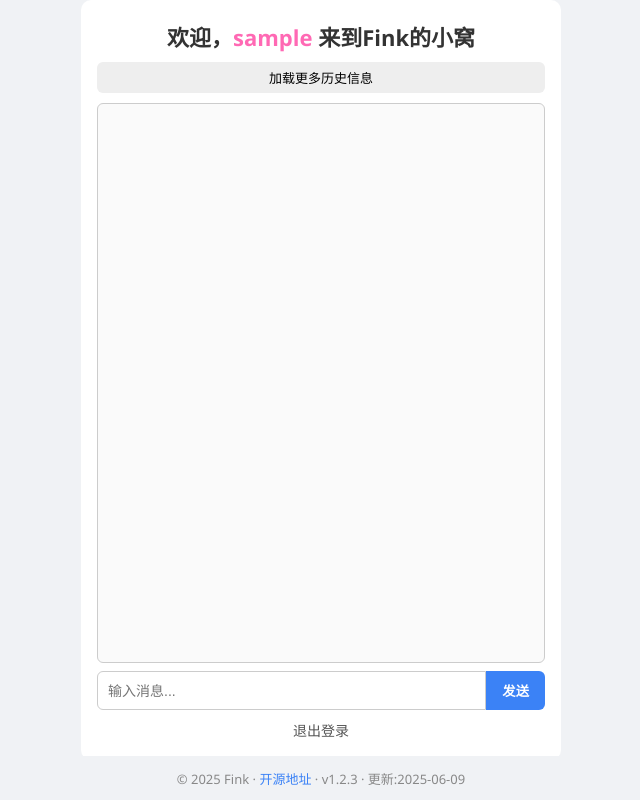
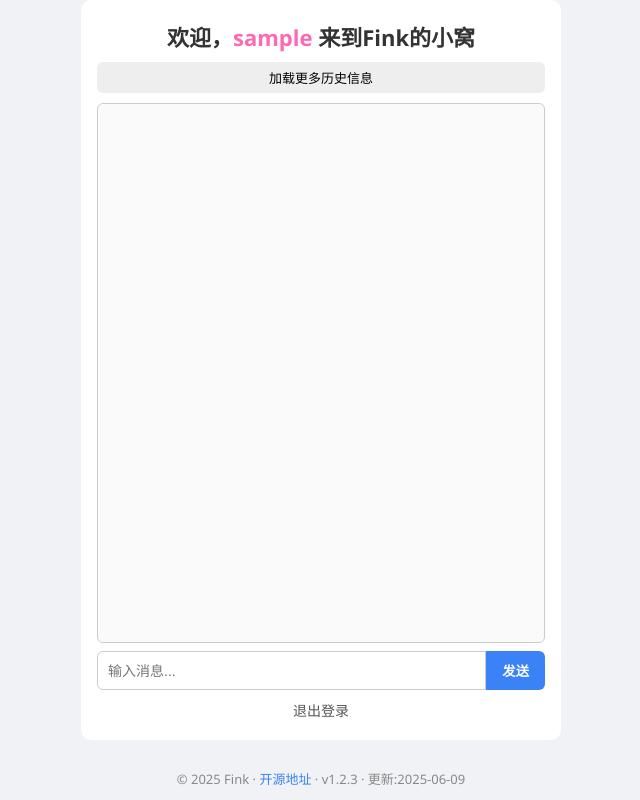
Before and after one commit to finkkk/fink_chat, a Flask app: page /home in a window 1280 px wide. Shown: the whole page, without its empty margins (319-959 px from the left). Run offline with Flask 3, Linux system fonts and the light colour scheme; the visitor is signed in with stand-in values (Sample User, id 1); some libraries are stand-ins or nearby versions.

Commit message:
美化前端

```diff
--- a/templates/home.html
+++ b/templates/home.html
@@ -35,7 +35,7 @@
       width: 100%;
       max-width: 480px;
       margin: 0 auto;
-      height: calc(100vh - 40px);
+      height: calc(100vh - 60px);
       /* 留出 footer 的高度 */
       padding: 20px 16px 12px;
       box-shadow: none;
```
